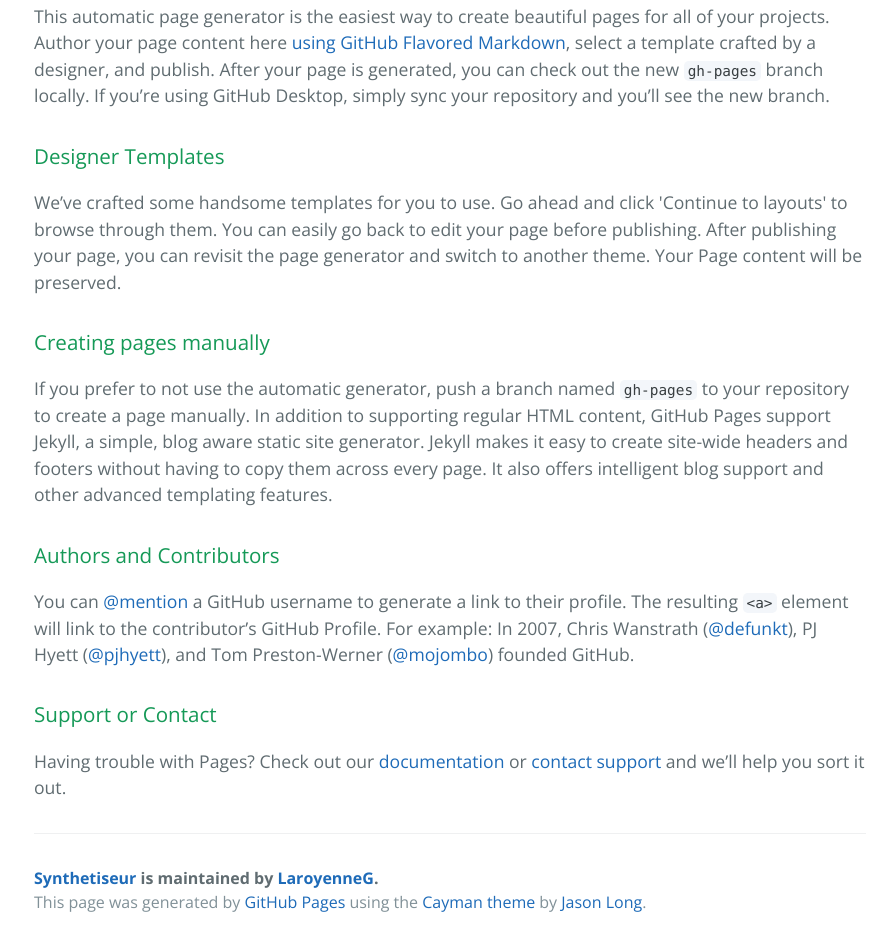
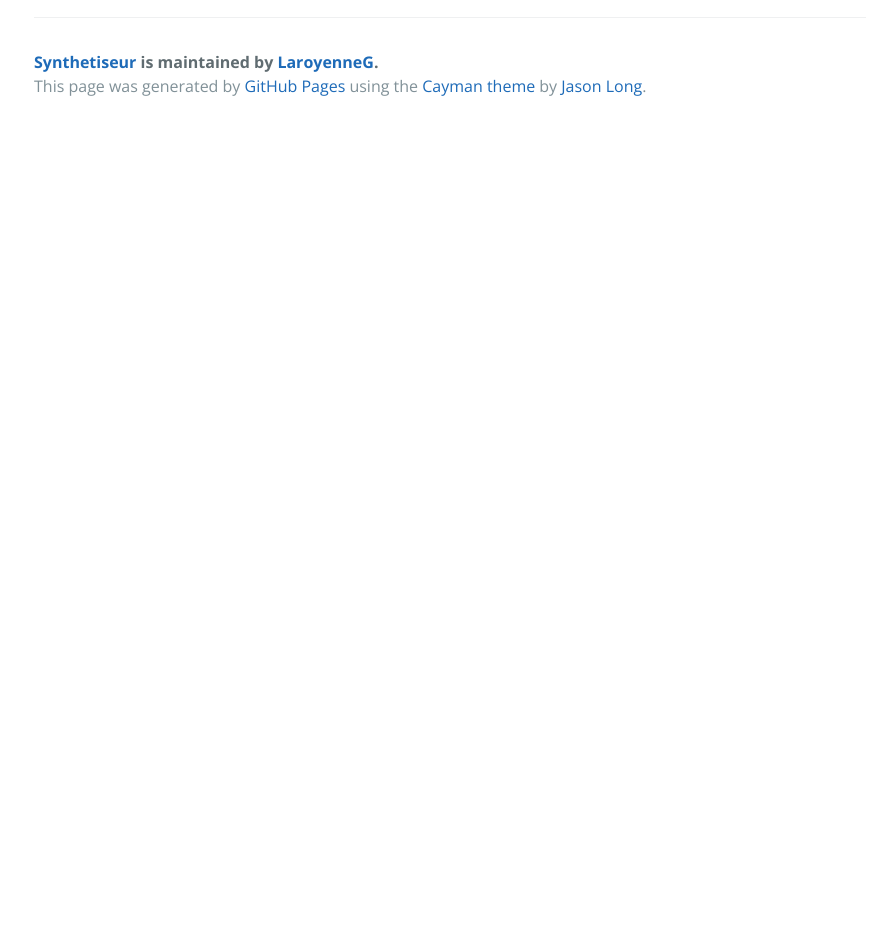
Before and after one commit to LaroyenneG/Synthetiseur, a plain HTML site: page index.html in a window 1280 px wide. Shown: the part 460-1406 px from the top of the page, without its empty margins (190-1085 px from the left). After the commit the page ends 800 px from the top, so only its background shows below. Drawn offline with nearby package versions, Linux system fonts and the light colour scheme.

```diff
--- a/index.html
+++ b/index.html
@@ -22,28 +22,6 @@
       <h3>
 <a id="welcome-to-github-pages" class="anchor" href="#welcome-to-github-pages" aria-hidden="true"><span aria-hidden="true" class="octicon octicon-link"></span></a>Welcome to GitHub Pages.</h3>
 
-<p>This automatic page generator is the easiest way to create beautiful pages for all of your projects. Author your page content here <a href="https://guides.github.com/features/mastering-markdown/">using GitHub Flavored Markdown</a>, select a template crafted by a designer, and publish. After your page is generated, you can check out the new <code>gh-pages</code> branch locally. If you’re using GitHub Desktop, simply sync your repository and you’ll see the new branch.</p>
-
-<h3>
-<a id="designer-templates" class="anchor" href="#designer-templates" aria-hidden="true"><span aria-hidden="true" class="octicon octicon-link"></span></a>Designer Templates</h3>
-
-<p>We’ve crafted some handsome templates for you to use. Go ahead and click 'Continue to layouts' to browse through them. You can easily go back to edit your page before publishing. After publishing your page, you can revisit the page generator and switch to another theme. Your Page content will be preserved.</p>
-
-<h3>
-<a id="creating-pages-manually" class="anchor" href="#creating-pages-manually" aria-hidden="true"><span aria-hidden="true" class="octicon octicon-link"></span></a>Creating pages manually</h3>
-
-<p>If you prefer to not use the automatic generator, push a branch named <code>gh-pages</code> to your repository to create a page manually. In addition to supporting regular HTML content, GitHub Pages support Jekyll, a simple, blog aware static site generator. Jekyll makes it easy to create site-wide headers and footers without having to copy them across every page. It also offers intelligent blog support and other advanced templating features.</p>
-
-<h3>
-<a id="authors-and-contributors" class="anchor" href="#authors-and-contributors" aria-hidden="true"><span aria-hidden="true" class="octicon octicon-link"></span></a>Authors and Contributors</h3>
-
-<p>You can <a href="https://help.github.com/articles/basic-writing-and-formatting-syntax/#mentioning-users-and-teams" class="user-mention">@mention</a> a GitHub username to generate a link to their profile. The resulting <code>&lt;a&gt;</code> element will link to the contributor’s GitHub Profile. For example: In 2007, Chris Wanstrath (<a href="https://github.com/defunkt" class="user-mention">@defunkt</a>), PJ Hyett (<a href="https://github.com/pjhyett" class="user-mention">@pjhyett</a>), and Tom Preston-Werner (<a href="https://github.com/mojombo" class="user-mention">@mojombo</a>) founded GitHub.</p>
-
-<h3>
-<a id="support-or-contact" class="anchor" href="#support-or-contact" aria-hidden="true"><span aria-hidden="true" class="octicon octicon-link"></span></a>Support or Contact</h3>
-
-<p>Having trouble with Pages? Check out our <a href="https://help.github.com/pages">documentation</a> or <a href="https://github.com/contact">contact support</a> and we’ll help you sort it out.</p>
-
       <footer class="site-footer">
         <span class="site-footer-owner"><a href="https://github.com/LaroyenneG/Synthetiseur">Synthetiseur</a> is maintained by <a href="https://github.com/LaroyenneG">LaroyenneG</a>.</span>
 
```
Also changed, not shown: params.json (+1 -1 lines).
